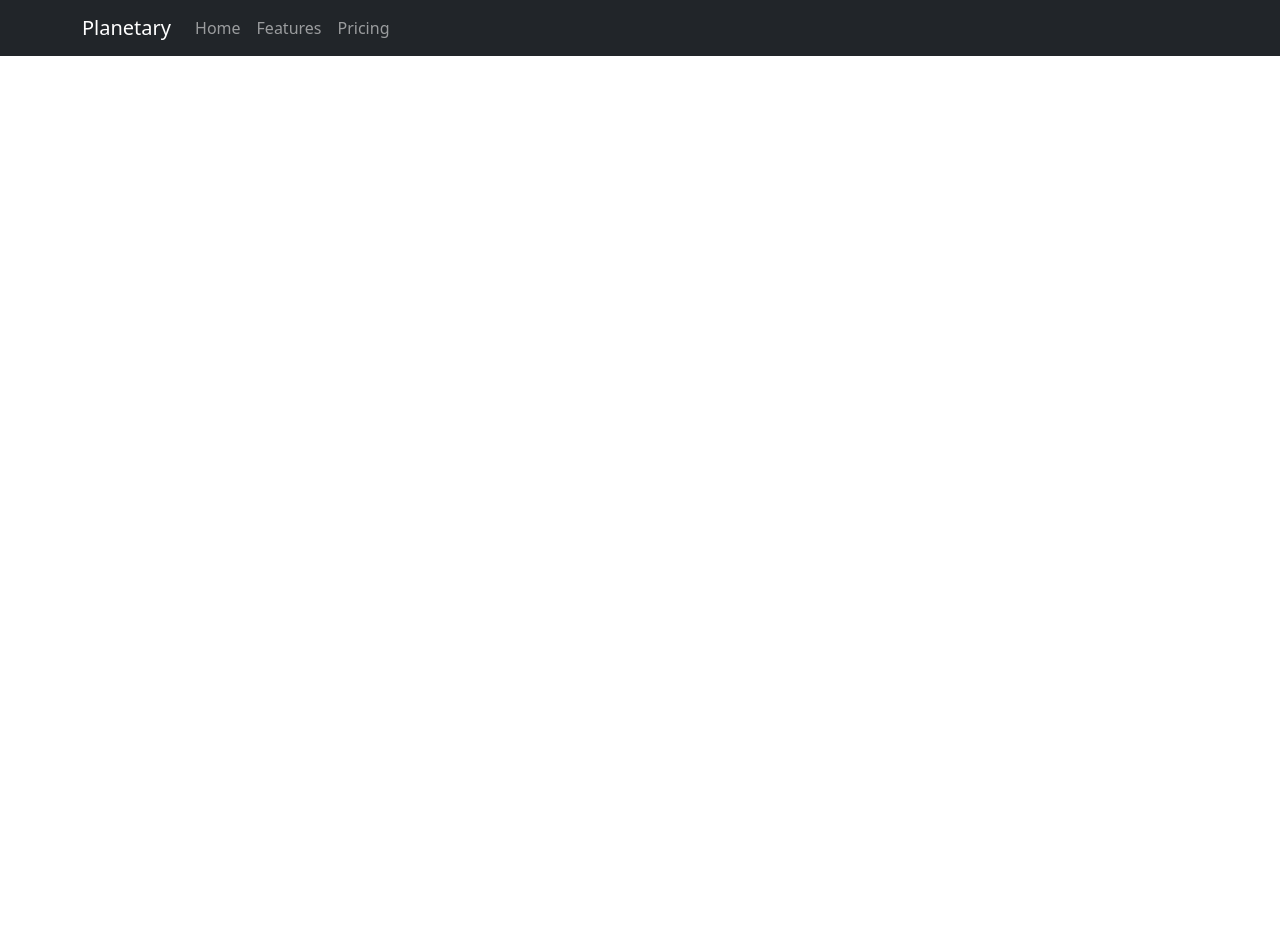
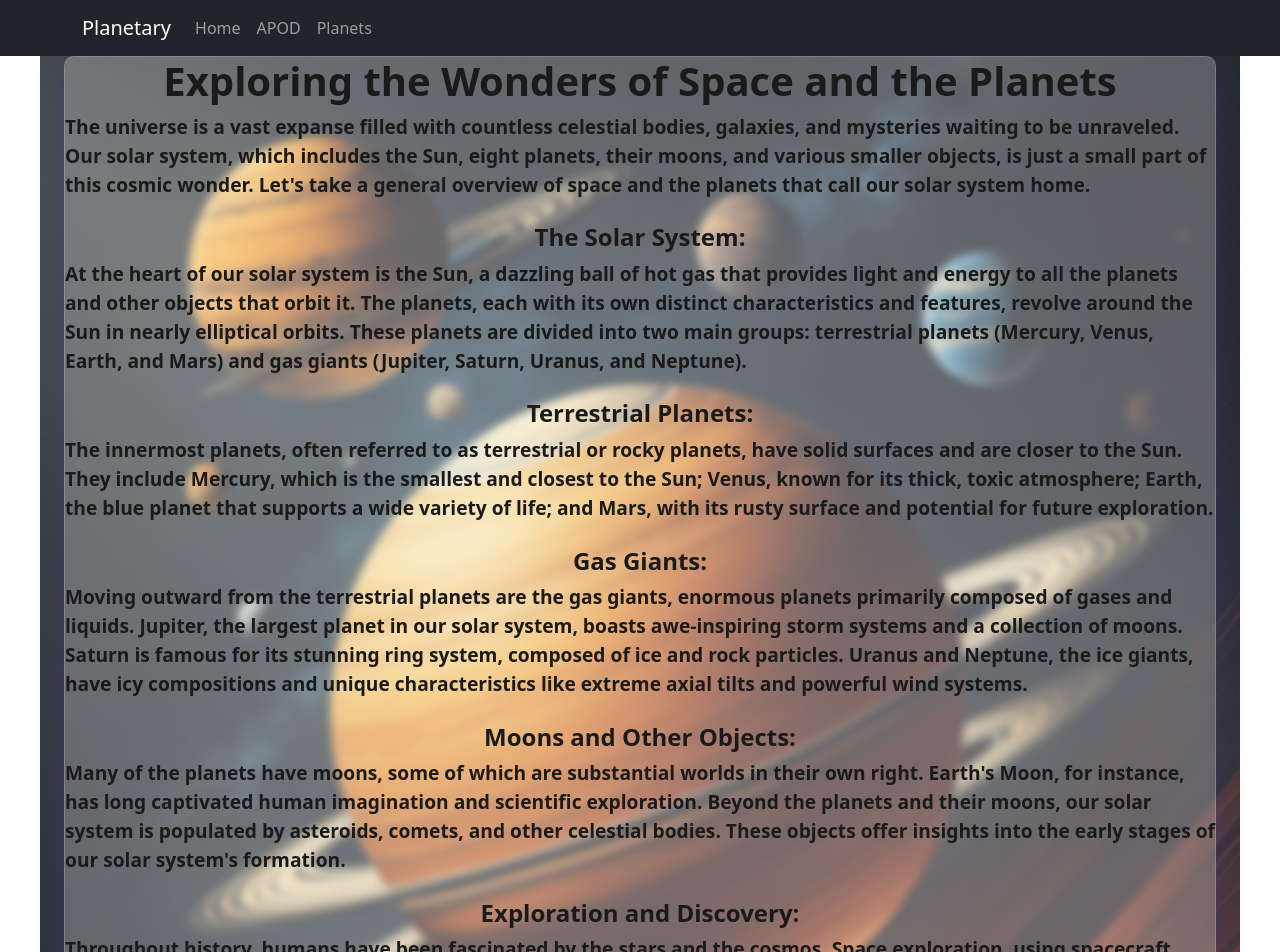
Before and after one commit to bcrisp084/Planetary, a React (Vite) app: page / in a window 1280 px wide. Shown: the top 952 px of the page. Before the commit the page ends 800 px from the top, so only its background shows below. Built offline with nearby package versions, Linux system fonts and the light colour scheme.

Commit message:
Created home page text

```diff
--- a/src/components/Navbar.jsx
+++ b/src/components/Navbar.jsx
@@ -10,8 +10,8 @@ function ColorSchemesExample() {
           <Navbar.Brand href="#home">Planetary</Navbar.Brand>
           <Nav className="me-auto">
             <Nav.Link href="#home">Home</Nav.Link>
-            <Nav.Link href="#features">Features</Nav.Link>
-            <Nav.Link href="#pricing">Pricing</Nav.Link>
+            <Nav.Link href="#features">APOD</Nav.Link>
+            <Nav.Link href="#pricing">Planets</Nav.Link>
           </Nav>
         </Container>
       </Navbar>
--- a/src/index.css
+++ b/src/index.css
@@ -1,69 +1,53 @@
-/* :root {
-  font-family: Inter, system-ui, Avenir, Helvetica, Arial, sans-serif;
-  line-height: 1.5;
-  font-weight: 400;
-
-  color-scheme: light dark;
-  color: rgba(255, 255, 255, 0.87);
-  background-color: #242424;
-
-  font-synthesis: none;
-  text-rendering: optimizeLegibility;
-  -webkit-font-smoothing: antialiased;
-  -moz-osx-font-smoothing: grayscale;
-  -webkit-text-size-adjust: 100%;
-}
-
-a {
-  font-weight: 500;
-  color: #646cff;
-  text-decoration: inherit;
-}
-a:hover {
-  color: #535bf2;
+* {
+  margin: 0;
+  padding: 0;
+  box-sizing: border-box;
 }
 
 body {
-  margin: 0;
-  display: flex;
-  place-items: center;
-  min-width: 320px;
-  min-height: 100vh;
+  background-color: #070724;
+  color: #fff;
+  font-family: "Spartan", sans-serif;
+  font-size: 15px;
+  line-height: 1.5;
 }
 
-h1 {
-  font-size: 3.2em;
-  line-height: 1.1;
+.content {
+  max-width: 1200px;
+  margin: 0 auto;
+  padding: 0 1.5rem;
+  background-image: url("./assets/solar-system.png"); /* Replace with your image URL */
+  background-size: cover;
+  background-repeat: no-repeat;
+  background-attachment: fixed;
+  background-position: center center;
+  opacity: 0.9;
+}
+.content p {
+  font-size: 1.2rem;
+  font-weight: 700;
+  line-height: 1.5;
+  margin-bottom: 1.5rem;
+  color: #000000;
 }
 
-button {
-  border-radius: 8px;
-  border: 1px solid transparent;
-  padding: 0.6em 1.2em;
-  font-size: 1em;
-  font-weight: 500;
-  font-family: inherit;
-  background-color: #1a1a1a;
-  cursor: pointer;
-  transition: border-color 0.25s;
-}
-button:hover {
-  border-color: #646cff;
-}
-button:focus,
-button:focus-visible {
-  outline: 4px auto -webkit-focus-ring-color;
+.glass-card {
+  background: rgba(255, 255, 255, 0.25);
+  box-shadow: 0 8px 32px 0 rgba(31, 38, 135, 0.37);
+  backdrop-filter: blur(4px);
+  -webkit-backdrop-filter: blur(4px);
+  border-radius: 10px;
+  border: 1px solid rgba(255, 255, 255, 0.18);
 }
 
-@media (prefers-color-scheme: light) {
-  :root {
-    color: #213547;
-    background-color: #ffffff;
-  }
-  a:hover {
-    color: #747bff;
-  }
-  button {
-    background-color: #f9f9f9;
-  }
-} */
+.main-heading {
+  font-size: 2.5rem;
+  font-weight: 700;
+  text-align: center;
+}
+
+.subtitle {
+  font-size: 1.5rem;
+  font-weight: 700;
+  text-align: center;
+}
--- a/src/main.jsx
+++ b/src/main.jsx
@@ -9,9 +9,14 @@ import {
   Route,
 } from "react-router-dom";
 import MainLayout from "./layouts/MainLayout";
+import Home from "./pages/Home";
 
 const router = createBrowserRouter(
-  createRoutesFromElements(<Route path="/" element={<MainLayout />}></Route>)
+  createRoutesFromElements(
+    <Route path="/" element={<MainLayout />}>
+      <Route index element={<Home />} />
+    </Route>
+  )
 );
 
 ReactDOM.createRoot(document.getElementById("root")).render(
--- a/src/pages/Home.jsx
+++ b/src/pages/Home.jsx
@@ -0,0 +1,75 @@
+/* eslint-disable react/no-unescaped-entities */
+const Home = () => {
+  return (
+    <div className="content">
+      <div className="glass-card">
+        <p>
+          <h1 className="main-heading">
+            Exploring the Wonders of Space and the Planets
+          </h1>
+          The universe is a vast expanse filled with countless celestial bodies,
+          galaxies, and mysteries waiting to be unraveled. Our solar system,
+          which includes the Sun, eight planets, their moons, and various
+          smaller objects, is just a small part of this cosmic wonder. Let's
+          take a general overview of space and the planets that call our solar
+          system home.
+        </p>
+        <p>
+          <h2 className="subtitle">The Solar System:</h2>
+          At the heart of our solar system is the Sun, a dazzling ball of hot
+          gas that provides light and energy to all the planets and other
+          objects that orbit it. The planets, each with its own distinct
+          characteristics and features, revolve around the Sun in nearly
+          elliptical orbits. These planets are divided into two main groups:
+          terrestrial planets (Mercury, Venus, Earth, and Mars) and gas giants
+          (Jupiter, Saturn, Uranus, and Neptune).
+        </p>
+        <p>
+          <h2 className="subtitle">Terrestrial Planets:</h2> The innermost
+          planets, often referred to as terrestrial or rocky planets, have solid
+          surfaces and are closer to the Sun. They include Mercury, which is the
+          smallest and closest to the Sun; Venus, known for its thick, toxic
+          atmosphere; Earth, the blue planet that supports a wide variety of
+          life; and Mars, with its rusty surface and potential for future
+          exploration.
+        </p>
+        <p>
+          <h2 className="subtitle">Gas Giants:</h2>
+          Moving outward from the terrestrial planets are the gas giants,
+          enormous planets primarily composed of gases and liquids. Jupiter, the
+          largest planet in our solar system, boasts awe-inspiring storm systems
+          and a collection of moons. Saturn is famous for its stunning ring
+          system, composed of ice and rock particles. Uranus and Neptune, the
+          ice giants, have icy compositions and unique characteristics like
+          extreme axial tilts and powerful wind systems.
+        </p>
+        <p>
+          <h2 className="subtitle">Moons and Other Objects:</h2>
+          Many of the planets have moons, some of which are substantial worlds
+          in their own right. Earth's Moon, for instance, has long captivated
+          human imagination and scientific exploration. Beyond the planets and
+          their moons, our solar system is populated by asteroids, comets, and
+          other celestial bodies. These objects offer insights into the early
+          stages of our solar system's formation.
+        </p>
+        <p>
+          <h2 className="subtitle">Exploration and Discovery:</h2>
+          Throughout history, humans have been fascinated by the stars and the
+          cosmos. Space exploration, using spacecraft, telescopes, and rovers,
+          has allowed us to learn more about the planets, their geology,
+          atmospheres, and potential for hosting life. From missions to Mars to
+          the exploration of Saturn's rings and beyond, our understanding of the
+          universe continues to expand. As we gaze at the night sky or study the
+          planets up close, we are reminded of the incredible diversity and
+          beauty of the cosmos. Each planet tells a story of its own, shaped by
+          the forces of nature and the dynamics of our solar system. Through
+          ongoing research and exploration, we hope to unravel more of the
+          mysteries that lie beyond our home planet and discover the hidden
+          wonders of the universe.
+        </p>
+      </div>
+    </div>
+  );
+};
+
+export default Home;
```
Also changed, not shown: src/assets/solar-system.png (added).
